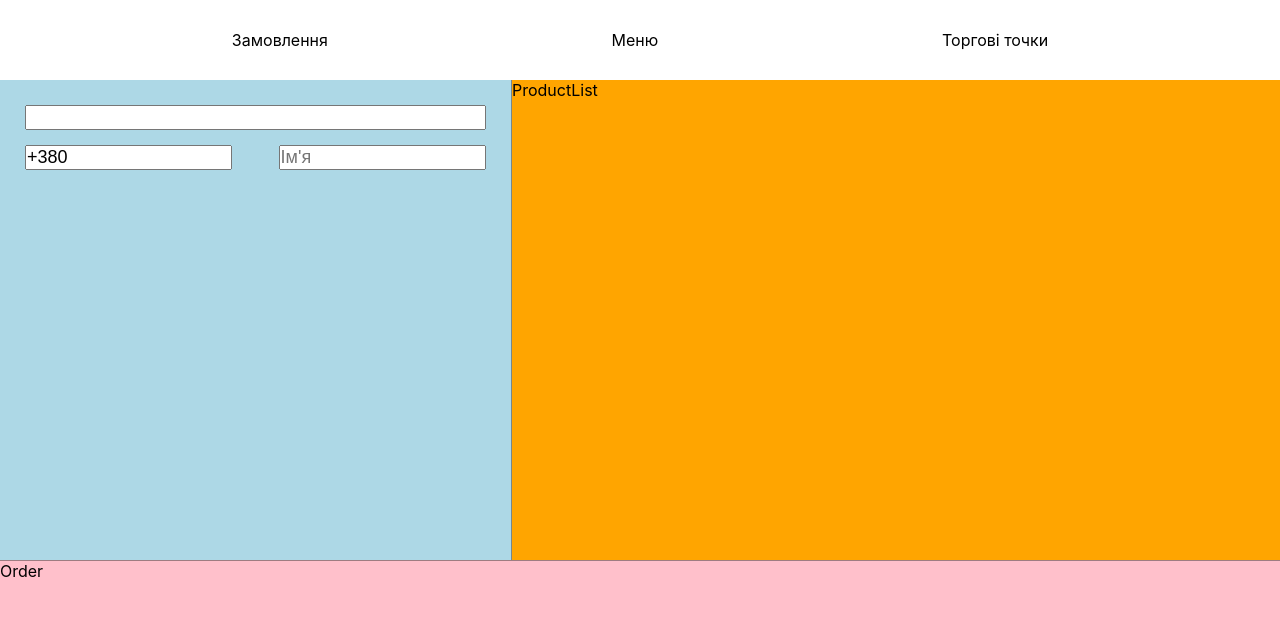
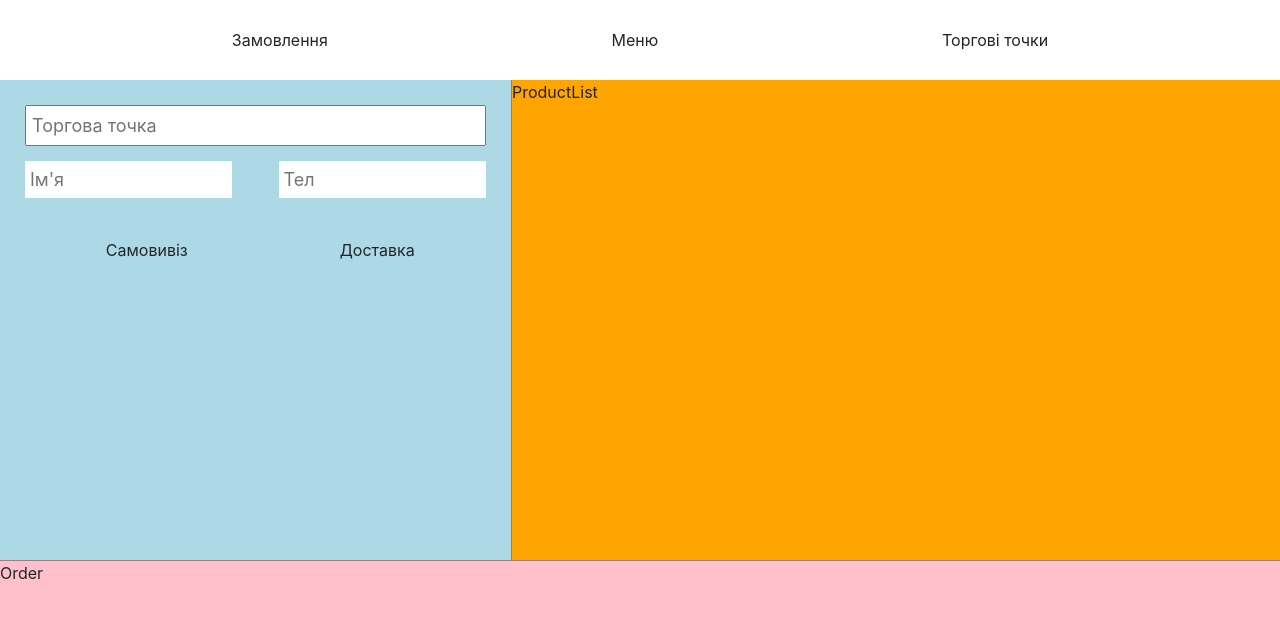
Before and after one commit to Dead-Reaven/iq-pizz, a React (Create React App) app: page / in a window 1280 px wide. Shown: the top 618 px of the page. Built offline with nearby package versions, Linux system fonts and the light colour scheme.

Commit message:
radio delivery/self-del added added; self-delivery -

```diff
--- a/package.json
+++ b/package.json
@@ -12,8 +12,10 @@
 		"@types/node": "^16.18.14",
 		"@types/react": "^18.0.28",
 		"@types/react-dom": "^18.0.11",
+		"bootstrap": "^5.2.3",
 		"gh-pages": "^5.0.0",
 		"react": "^18.2.0",
+		"react-bootstrap": "^2.7.2",
 		"react-dom": "^18.2.0",
 		"react-redux": "^8.0.5",
 		"react-scripts": "5.0.1",
--- a/src/App.css
+++ b/src/App.css
@@ -14,6 +14,7 @@ body {
 .App {
 	width: 100vw;
 	height: 100vh;
+	/* background: white; */
 }
 
 .grid-container {
@@ -49,8 +50,7 @@ body {
 	padding: 15px;
 } */
 
-header {
-}
+
 
 .header {
 	grid-area: header;
--- a/src/App.tsx
+++ b/src/App.tsx
@@ -4,6 +4,7 @@ import ContactForm from './features/Contact/ContactForm'
 import ProductList from './features/ProductList/ProductList'
 import Order from './components/Order'
 import Header from './components/Header'
+import 'bootstrap/dist/css/bootstrap.min.css';
 import './App.css'
 
 function App() {
--- a/src/features/Contact/ContactForm.css
+++ b/src/features/Contact/ContactForm.css
@@ -1,18 +1,66 @@
 .contact_container {
 	display: flex;
 	flex-direction: column;
-	gap: 15px;
 	height: 100%;
 	padding: 25px;
+}
+.contact_container * {
+	margin-bottom: 15px;
 }
 .contact_container_personal-data {
 	display: flex;
 	justify-content: space-between;
 }
-.contact_container_personal-data > *{
+.contact_container_personal-data > * {
 	width: 45%;
+	border: none;
+}
+.contact_container input,
+select {
+	padding: 5px;
+	font-size: 18px;
+}
+.contact_container_delivey {
+	width: 100%;
+}
+.contact_container_delivey_time {
+	height: 34px;
+	width: 30%;
+	margin-left: 5%;
+}
+.type-delivery {
+	display: flex;
+	text-align: center;
+	/* justify-content: center; */
+}
+.contact_container_delivey input[type='radio'] {
+	visibility: collapse;
 }
 
-input {
-	font-size: 18px;
+.contact_container_delivey label {
+	display: block;
+	width: 50%;
+	padding: 10px;
+	border-radius: 5px;
+	cursor: pointer;
 }
+
+.contact_container_delivey input[type='radio'] + label:hover {
+	background: rgba(255, 255, 255, 0.835);
+}
+.contact_container_delivey input[type='radio']:checked + label {
+	background-color: beige;
+	color: black;
+	border: 1px solid orange;
+}
+
+.courier-type input {
+	height: 40px;
+}
+.courier-type input[type='text'] {
+	width: 60%;
+}
+.courier-type input[type='time'] {
+	width: 35%;
+	margin-left: 5%;
+}
--- a/src/features/Contact/ContactForm.jsx
+++ /dev/null
@@ -1,24 +0,0 @@
-import './ContactForm.css'
-
-function ContactForm() {
-	return (
-		<div className='contact '>
-			<form className='contact_container'>
-				<input list='categories' />
-				<datalist id='categories'>
-					<option value='Новокузнецк' />
-					<option value='ПодМостом' />
-					<option value='Рандом' />
-					<option value='Ластплейс' />
-				</datalist>
-
-				<div className='contact_container_personal-data'>
-					<input type='tel' defaultValue='+380' />
-					<input type='text' placeholder="Ім'я" />
-				</div>
-			</form>
-		</div>
-	)
-}
-
-export default ContactForm
--- /dev/null
+++ b/src/features/Contact/ContactForm.tsx
@@ -0,0 +1,91 @@
+import ToggleButton from 'react-bootstrap/ToggleButton'
+import ButtonGroup from 'react-bootstrap/ButtonGroup'
+import { useState } from 'react'
+import './ContactForm.css'
+
+interface OrderOptions {
+	store: string // a store point adress
+	contact: {
+		name: string
+		tel: string
+	}
+	deliveryType: {
+		type: string
+		adress?: string
+	}
+	time: string
+}
+const getTime = () => new Date().toLocaleTimeString().slice(0, 5)
+
+function ContactForm() {
+	const [deliveryType, setDeliveryType] = useState<string>('')
+	const [time, setTime] = useState(getTime())
+
+	const toggleDeliveryType = (type: string) => setDeliveryType(type)
+	// const [radios, setRadios] = useState([
+	// 	{ name: 'Самовивіз', value: '' },
+	// 	{ name: 'Самовивіз врем', value: '' },
+	// 	{ name: 'Доставка', value: '' },
+	// 	{ name: 'Доставка врем', value: '' },
+	// ])
+
+	const toggleRadio = () => {}
+	return (
+		<div className='contact '>
+			<form className='contact_container'>
+				<input list='categories' placeholder='Торгова точка' />
+				<datalist id='categories'>
+					<option value='ПодМостом' />
+					<option value='Рандом' />
+					<option value='Ластплейс' />
+				</datalist>
+
+				<div className='contact_container_personal-data'>
+					<input type='text' placeholder="Ім'я" />
+					<input type='text' placeholder='Тел' />
+				</div>
+
+				<div className='contact_container_delivey'>
+					<div className='contact_container_delivey_type'>
+						<div className='type-delivery'>
+							<input
+								type='radio'
+								onChange={(e) => toggleDeliveryType(e.target.value)}
+								id='option1'
+								name='options'
+								value='self'
+							/>
+							<label htmlFor='option1'>Самовивіз</label>
+							<input
+								type='radio'
+								onChange={(e) => toggleDeliveryType(e.target.value)}
+								id='option2'
+								name='options'
+								value='courier'
+							/>
+							<label htmlFor='option2'>Доставка</label>
+						</div>
+					</div>
+
+					{deliveryType === 'courier' ? (
+						<div className='courier-type'>
+							<input type='text' placeholder='Адреса' />
+							<input
+								type='time'
+								className='contact_container_delivey_time'
+								value={time}
+								onDoubleClick={() => setTime(getTime())}
+								defaultValue={'00:00'}
+								onChange={(e) => setTime(e.target.value)}
+							/>
+						</div>
+					) : (
+						<></>
+					)}
+				</div>
+			</form>
+		</div>
+	)
+}
+
+export default ContactForm
```
Also changed, not shown: 1 other file (tests, documents, lock files or other folders).
